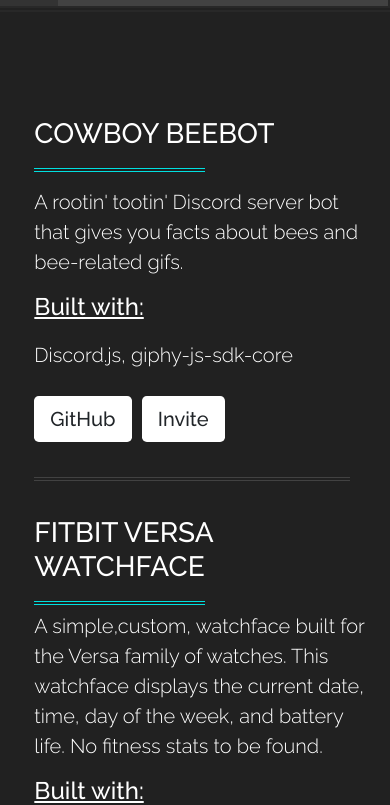
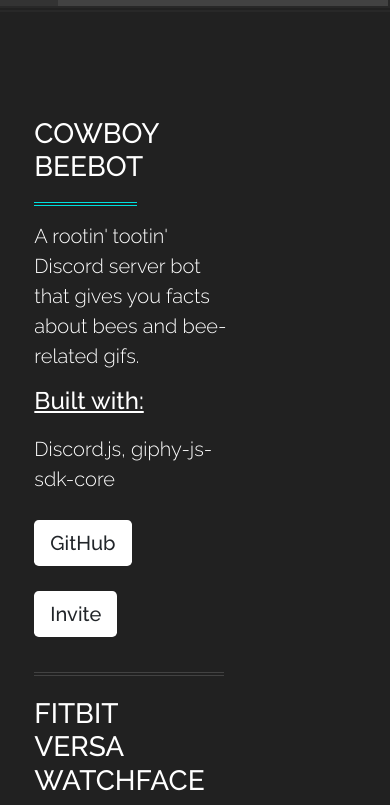
Before and after one commit to SamKeathley/Portfolio, a plain HTML site: page projects.html in a window 390 px wide. Shown: the part 52-857 px from the top of the page. Drawn offline with nearby package versions, Linux system fonts and the light colour scheme; a web font is replaced by a local one.

Commit message:
updated styles on projects page for all smaller screen views

```diff
--- a/styles/style.scss
+++ b/styles/style.scss
@@ -128,7 +128,6 @@
     width: 100%;
     height: 20%;
     left: 15%;
-    bottom: 10%;
 }
 .my-projects {
     position: absolute;
@@ -356,40 +355,74 @@
     }
 
     .project-section {
+        top: 10%;
+        width: 100%;
+        height: 20%;
+        left: 10%;
+    }
+    .my-projects {
         position: absolute;
-        top: 15%;
-        left: 15%;
+        display: flex;
+        flex-direction: column;
+        height: 100%;
+        width: 100%;
     }
-    .project-container {
-        width: 48%;
-        margin-top: 5%;
-        margin-right: 0;
-        text-align: left;
-        background-color: transparent;
-    }
-    .project-container {
+    .project-section {
+        #project-container {
+            border-bottom: 4px double #424242;
+        }
+        .left {
+            display: flex;
+            flex-direction: row;
+            text-align: left;
+            margin: 30px;
+            width: 100%;
+        }
+        .left {
+            img {
+                float: left;
+                margin-right: 70px;
+            }
+            .project-content {
+                float: right;
+                width: 60%;
+            }
+        }
+        .right {
+            display: flex;
+            flex-direction: row-reverse;
+            text-align: right;
+            margin: 30px;
+            width: 100%;
+        }
+        .right {
+            img {
+                float: right;
+                margin-left: 70px;
+            }
+            .project-content {
+                float: left;
+                width: 80%;
+            }
+            hr {
+                float: right;
+            }
+        }
+        p {
+            line-height: 30px;
+        }
         img {
-            background-color: #454444;
+            max-height: 300px;
+            max-width: 400px;
         }
         h3 {
-            padding-top: 30px;
+            padding-bottom: 10px;
         }
-        hr {
-            width: 50%;
-        }
-        .creature-btn {
-            margin-top: 25px;
-        }
-        .construction {
-            background-color: transparent;
+        .btn {
+            margin: 10px 5px 50px 0;
         }
     }
-    #my-projects {
-        width: 80%;
-        flex-wrap: wrap;
-        margin-top: 5%;
-    }
-    .contact-section {
+        .contact-section {
         position: absolute;
         top: 25%;
         left: 15%;
@@ -438,46 +471,71 @@
         }
     }
     .project-section {
-        position: absolute;
-        width: 100%;
-        height: 100%;
-        left: 20%;
+        top: 10%;
+        width: 80%;
+        height: 20%;
+        left: 12%;
     }
-    .project-container {
-        width: 100%;
-        height: 65%;
-        background-color: transparent;
-    }
-    .construction {
-        padding-left: 10px;
-    }
-    #my-projects {
+    .my-projects {
         position: absolute;
         display: flex;
-        flex-direction: row;
-        top: 10%;
-        width: 70%;
+        flex-direction: column;
+        height: 100%;
+        width: 90%;
     }
-    #my-projects {
-        .project-content {
+    .project-section {
+        #project-container {
+            border-bottom: 4px double #424242;
+        }
+        .left {
+            display: flex;
+            flex-direction: row;
             text-align: left;
-            display: block;
+            margin: 30px;
+            width: 100%;
+        }
+        .left {
+            img {
+                float: left;
+                margin-right: 45px;
+            }
+            .project-content {
+                float: right;
+                width: 60%;
+            }
+        }
+        .right {
+            display: flex;
+            flex-direction: row-reverse;
+            text-align: right;
+            margin: 30px;
+            width: 100%;
+        }
+        .right {
+            img {
+                float: right;
+                margin-left: 45px;
+            }
+            .project-content {
+                float: left;
+                width: 80%;
+            }
+            hr {
+                float: right;
+            }
+        }
+        p {
+            line-height: 30px;
+        }
+        img {
+            max-height: 200px;
+            max-width: 300px;
+        }
+        h3 {
+            padding-bottom: 10px;
         }
         .btn {
-            margin-top: 10px;
-        }
-        .versa-btn {
-            margin-bottom: 10px;
-        }
-        h3 {
-            padding: 0 10px 10px 0;
-            border-radius: 20px;
-            text-align: left;
-            margin-top: 15px;
-        }
-        hr {
-            border-top: 4px double #00e0e0;
-            width: 60%;
+            margin: 10px 5px 50px 0;
         }
     }
     .contact-section {
@@ -642,23 +700,6 @@
                 width: 90%;
             }
         }
-    }
-    .construction {
-        padding-left: 10px;
-    }
-    .my-projects {
-        position: absolute;
-        display: flex;
-        flex-direction: column;
-        left: -2%;
-        justify-content: space-between;
-    }
-    #project-container {
-        margin-bottom: 10%;
-        border-bottom: 4px double #424242;
-        width: 90%;
-    }
-    .project-section {
         img {
             display: none;
         }
@@ -683,6 +724,21 @@
         p {
             width: 120%;;
         }
+        .construction {
+            padding-left: 10px;
+        }
+    }
+    .my-projects {
+        position: absolute;
+        display: flex;
+        flex-direction: column;
+        left: -2%;
+        justify-content: space-between;
+    }
+    #project-container {
+        margin-bottom: 10%;
+        border-bottom: 4px double #424242;
+        width: 90%;
     }
     .contact-section {
         position: absolute;
```
Also changed, not shown: styles/style.css, 1 other file.
